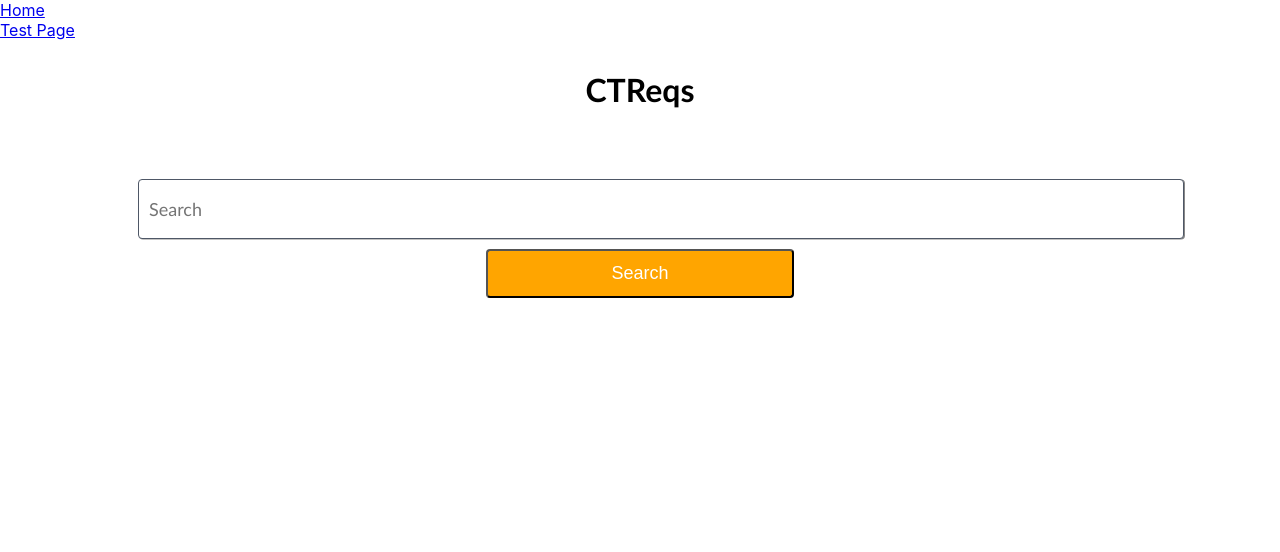
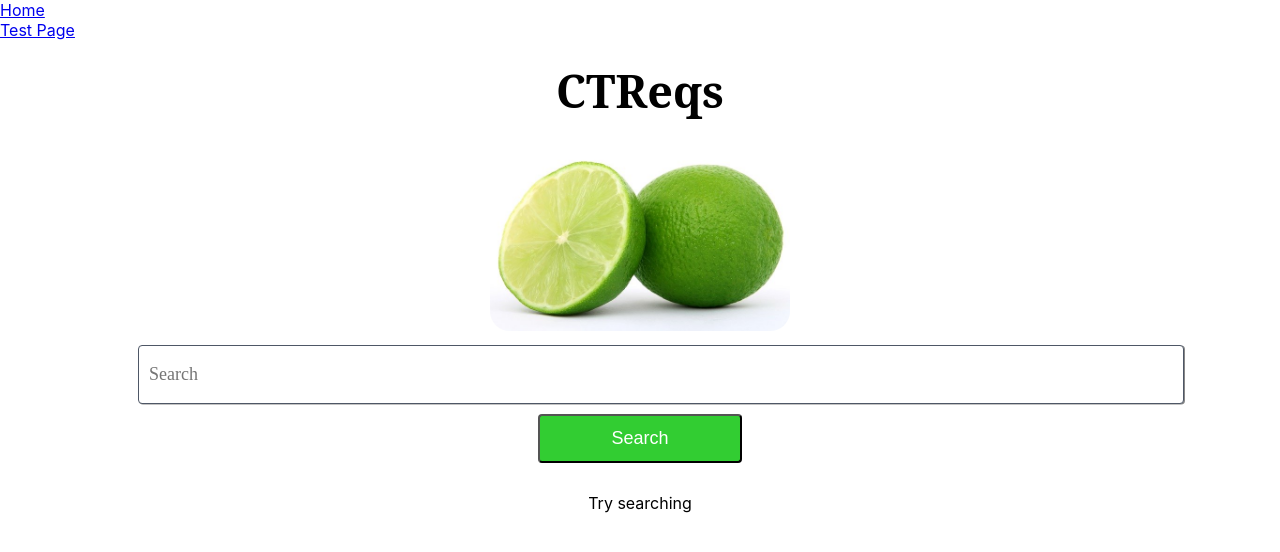
Before and after one commit to shance327/ctreqs, a React (Create React App) app in the folder frontend/: page /TestPage in a window 1280 px wide. Shown: the top 552 px of the page. Built offline with nearby package versions, Linux system fonts and the light colour scheme.

Commit message:
Finished front-end prototype for presentation Added: Lime image used in prototype

```diff
--- a/frontend/src/Components/SearchBar.js
+++ b/frontend/src/Components/SearchBar.js
@@ -39,7 +39,6 @@ export default class SearchBar extends Component {
                                 top: "150px",
                                 width: "500px",
                                 left: "300px"
-
                         }}
                             {...params}
                             variant="outlined"
--- a/frontend/src/Components/TestDisplay.js
+++ b/frontend/src/Components/TestDisplay.js
@@ -7,13 +7,17 @@ const recipeDetail = ({ recipeDetail }) => {
     return (
         <div>
             <h1>Recipe List</h1>
+
             {recipeDetail.map((recipeDet) => (
                 <div class = "card" style = {{ boxShadow: '2px 2px 2px 2px lightgray',
-                    transition: 0.5 }}>
+                    transition: 0.5, width: '50%', margin: 'auto' }}>
                 <div class="card-body">
-                    <h2 class="card-title" style = {{ textAlign: "center" }}>{recipeDet.name} {recipeDet.id}</h2>
-                    <p class="card-text" style = {{ textAlign: "center", textSize: 10}}>{recipeDet.instructions}</p>
-                    <img src = {recipeDet.imgUrl} style={{ width: 200, height: 200, borderRadius: 8}}/>
+                    <h2 class="card-title" style = {{ textAlign: "center", marginTop: 10 }}> {recipeDet.name} [{recipeDet.id}]</h2>
+                    <p class="card-text" style = {{ textAlign: "center", textSize: 10, fontFamily: 'Sans-Serif'}}>{recipeDet.instructions}</p>
+                    <img src = {recipeDet.imgUrl}
+                         style={{ width: "20%", height: "20%", borderRadius: 20,
+                                    boxShadow: '2px 2px 2px 2px lightgray',
+                                    marginBottom: 5}}/>
                 </div>
                 </div>
             ))}
--- a/frontend/src/Components/TestPage.css
+++ b/frontend/src/Components/TestPage.css
@@ -5,9 +5,11 @@
 }
 h1 {
     color: #000000;
-    margin-top: 30px;
-    margin-bottom: 60px;
-    font-family: Calibri;
+    margin-top: 20px;
+    margin-bottom: 10px;
+    font-family: "Serif";
+    font-size: 45px;
+    text-align: center;
 }
 .SearchPage {
     text-align: center;
@@ -22,14 +24,15 @@ input {
     border: 1px solid #4e5766;
     box-shadow: 1px 0.5px #888888;
     font-size: 18px;
-    font-family: Calibri;
+    font-family: Serif;
 }
 button {
     padding: 12px 10px;
-    width: 30%;
+    width: 20%;
     border-radius: 4px;
-    background-color: orange;
+    background-color: limegreen;
     color: #ffffff;
     cursor: pointer;
     font-size: 18px;
+    margin-bottom: 30px;
 }
--- a/frontend/src/Components/TestPage.js
+++ b/frontend/src/Components/TestPage.js
@@ -7,28 +7,32 @@ class TestPage extends React.Component {
         rid: {}
     };
 
-
     render() {
         return (
             <div className="SearchPage">
                 <h1>CTReqs</h1>
+                <img src = "lime.jpg" style= {{ width: 300, height: 200, borderRadius: 20}}  />
+
                 <input
                     name="text"
                     type="text"
                     placeholder="Search"
-                    onChange={event => this.handleOnChange(event)}
+                    onChange= {event => this.handleOnChange(event)}
                     value={this.state.searchValue}
                 />
                 <button onClick={this.handleSearch}>Search</button>
 
-                {this.state.rid ? (
+                { this.state.rid.id ? (
                     <div>
-                        <h2>{this.state.rid.name}</h2>
-                        <img src={this.state.rid.imgUrl} />
+                        <h2 style = {{ marginBottom: 20}}>{this.state.rid.name}</h2>
+                        <img src={this.state.rid.imgUrl}
+                             style = {{ height: 200, width: 200, borderRadius: 25,
+                            boxShadow: '2px 2px 2px 2px lightgray'}} />
                     </div>
-                ) : (
-                    <p>Invalid Search Result</p>
-                )}
+                ) :
+                    (
+                        <p>Try searching</p>
+                    )}
             </div>
         );
     }
@@ -52,6 +56,6 @@ class TestPage extends React.Component {
             console.log(jsonData.id);
             this.setState({ rid: jsonData });
         });
-};
+    };
 }
 export default TestPage
```
Also changed, not shown: frontend/public/lime.jpg (added).
